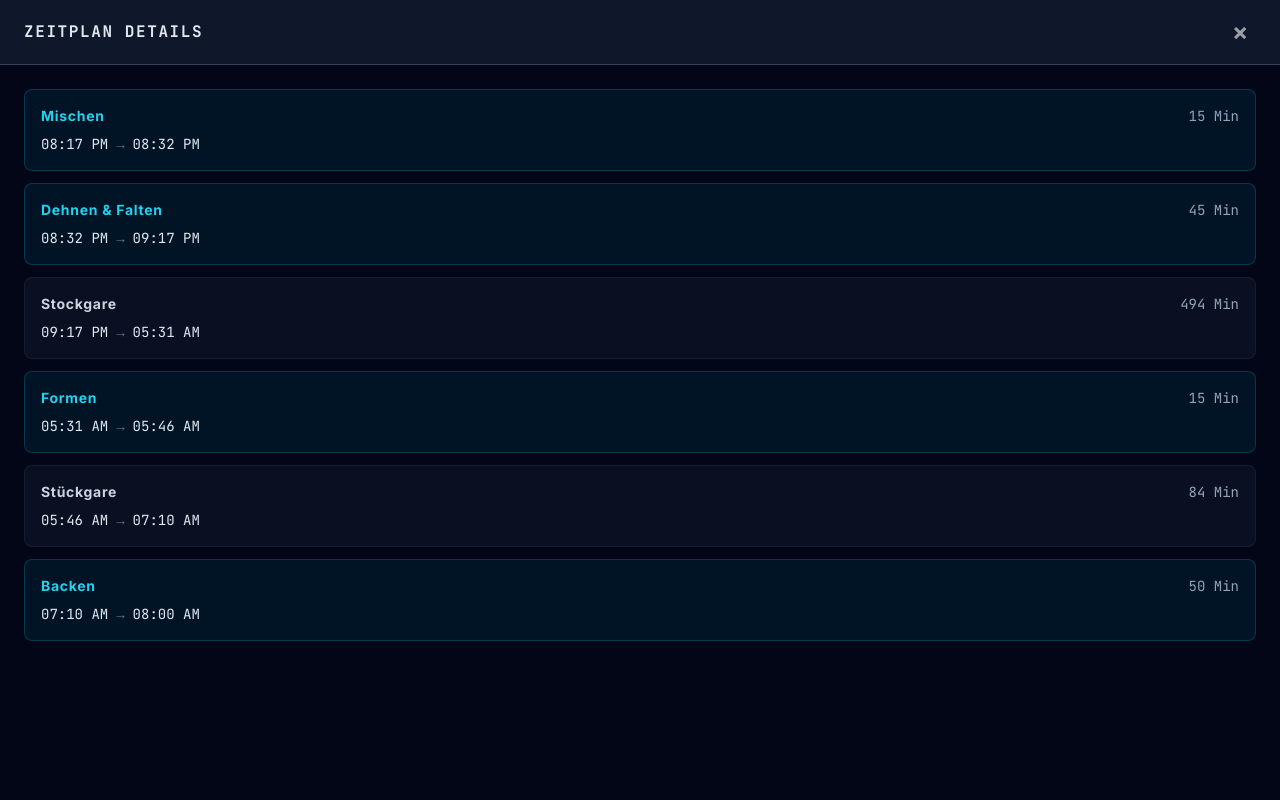
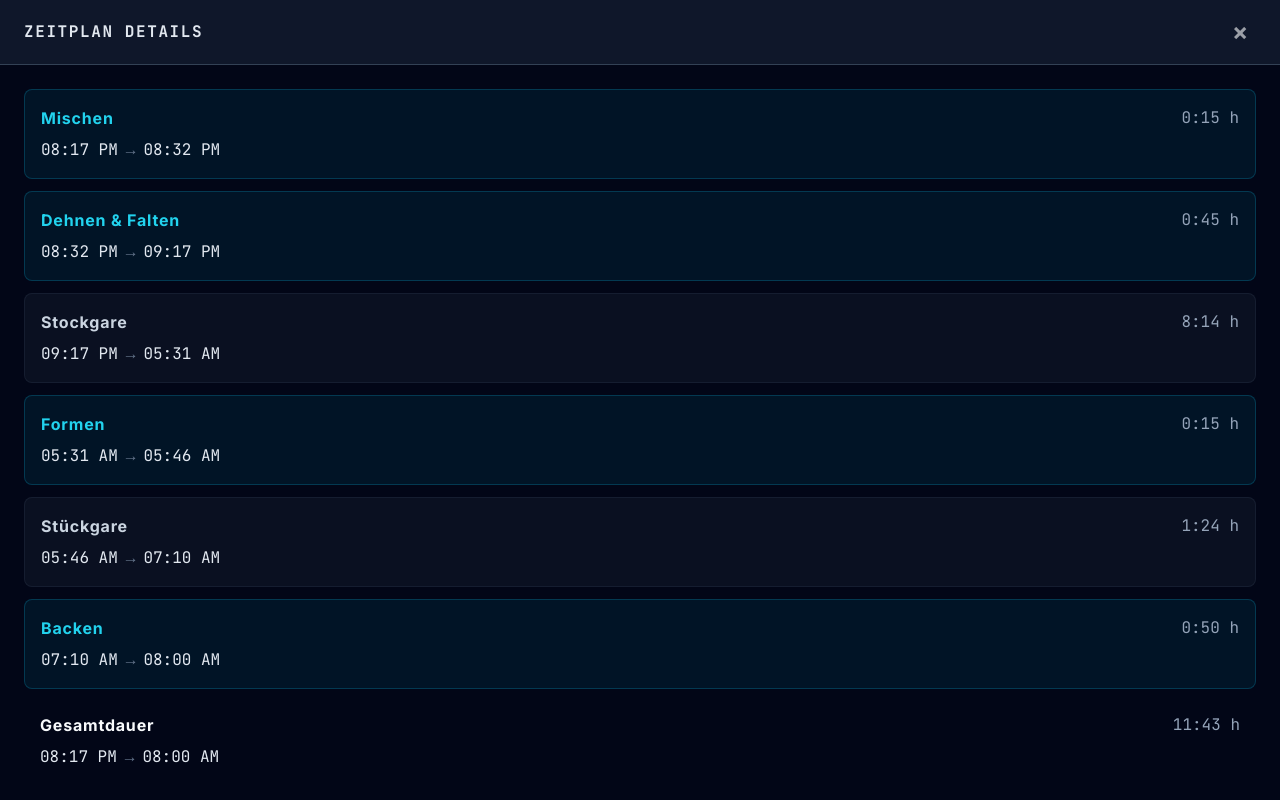
Before and after one commit to kaiblan/feierabendbaecker-aistudio, a React (Vite) app: page / in a window 1280 px wide. Both pictures are taken after a click on the element "Mischen". Built offline with nearby package versions, Linux system fonts and the light colour scheme.

Commit message:
font sizes etc

```diff
--- a/components/ActiveTab.tsx
+++ b/components/ActiveTab.tsx
@@ -84,8 +84,8 @@ const ActiveTab: React.FC<ActiveTabProps> = ({
       <div className="grid grid-cols-1 md:grid-cols-3 gap-6">
         <Card variant="highlight" className="md:col-span-2 p-8 flex flex-col justify-center items-center text-center relative overflow-hidden">
           <div className={`absolute top-0 left-0 w-full h-1 ${session.stages[session.activeStageIndex]?.isActive ? 'bg-cyan-500' : 'bg-slate-700'}`} />
-          <Headline color="text-accent" className="mb-2">
-            {session.stages[session.activeStageIndex]?.isActive ? t('activeWorkPhase') : t('passiveFermentation')}
+          <Headline className="mb-2">
+            {t('workingStep')}
           </Headline>
           <h2 className="text-4xl font-medium mb-6 tracking-tight">{session.stages[session.activeStageIndex]?.label}</h2>
           <div className="text-7xl mono font-bold text-white tracking-tighter mb-4 tabular-nums">
--- a/components/PlanningTimeline.tsx
+++ b/components/PlanningTimeline.tsx
@@ -5,6 +5,7 @@ import React, { useEffect, useMemo, useState, useRef } from 'react';
 import { createPortal } from 'react-dom';
 import { ScheduleStep } from '../hooks/useBakeSchedule';
 import { formatDateAsTime } from '../utils/timeUtils';
+import { formatMinutesDisplay } from '../utils/coldFermentationUtils';
 import { useLanguage } from './LanguageContext';
 import Headline from './Headline';
 import { Button } from './Button';
@@ -187,24 +188,37 @@ export const PlanningTimeline: React.FC<PlanningTimelineProps> = ({
           {isPopupOpen && createPortal(
             <div className="fixed inset-0 bg-slate-950 z-50 flex flex-col">
               <div className="flex-1 overflow-auto">
-                <div className="sticky top-0 bg-slate-900 border-b border-slate-700 px-6 py-4 flex items-center justify-between">
-                  <Headline color="text-slate-200">{t('scheduleDetails')}</Headline>
-                  <Button onClick={() => setIsPopupOpen(false)} variant="ghost" size="sm" className="text-2xl leading-none w-8 h-8 p-0">×</Button>
+                <div className="sticky top-0 bg-slate-900 border-b border-slate-700 px-6 py-4">
+                  <div className="flex items-center justify-between">
+                    <Headline color="text-slate-200">{t('scheduleDetails')}</Headline>
+                    <Button onClick={() => setIsPopupOpen(false)} variant="ghost" size="sm" className="text-2xl leading-none w-8 h-8 p-0">×</Button>
+                  </div>
                 </div>
                 <div className="p-6 space-y-3">
                   {scheduleWithTimes.map((step) => (
                     <div key={step.type} className={`p-4 rounded-lg border ${step.active ? 'bg-cyan-600/10 border-cyan-600/30' : step.cold ? 'bg-blue-900/10 border-blue-900/30' : 'bg-slate-800/30 border-slate-700/30'}`}>
                       <div className="flex items-center justify-between mb-2">
-                        <span className={`font-bold text-sm tracking-wider ${step.active ? 'text-cyan-400' : step.cold ? 'text-blue-400' : 'text-slate-300'}`}>{step.label}</span>
-                        <span className="text-slate-400 text-sm mono">{step.min} {t('minuteUnit')}</span>
+                        <span className={`font-bold text-base tracking-wider ${step.active ? 'text-cyan-400' : step.cold ? 'text-blue-400' : 'text-slate-300'}`}>{step.label}</span>
+                        <span className="text-slate-400 text-base mono">{formatMinutesDisplay(step.min)}</span>
                       </div>
-                      <div className="flex items-center space-x-2 text-sm mono">
+                      <div className="flex items-center space-x-2 text-base mono">
                         <span className="text-slate-200">{step.startStr}</span>
                         <span className="text-slate-500">→</span>
                         <span className="text-slate-200">{step.endStr}</span>
                       </div>
                     </div>
                   ))}
+                </div>
+                <div className={`px-10 rounded-lg border'}`}>
+                  <div className="flex items-center justify-between mb-2">
+                    <span className={`font-bold text-base tracking-wider`}>{t('totalDuration')}</span>
+                    <span className="text-slate-400 text-base mono">{formatMinutesDisplay(totalProcessMins)}</span>
+                  </div>
+                  <div className="flex items-center space-x-2 text-base mono">
+                    <span className="text-slate-200">{scheduleWithTimes[0].startStr}</span>
+                    <span className="text-slate-500">→</span>
+                    <span className="text-slate-200">{scheduleWithTimes[scheduleWithTimes.length - 1].endStr}</span>
+                  </div>
                 </div>
               </div>
             </div>, document.body
--- a/components/PlanningView.tsx
+++ b/components/PlanningView.tsx
@@ -114,7 +114,6 @@ const PlanningView: React.FC<PlanningViewProps> = ({
               <Card variant="default" className="order-1 lg:order-3 lg:col-span-2 w-full p-4 flex flex-col space-y-3">
                 <div className="flex justify-between items-center">
                   <Headline color="text-primary">{t('sessionTiming')}</Headline>
-                  <span className="text-sm font-bold text-accent mono">{formatMinutesDisplay(totalProcessMins)}</span>
                 </div>
                 <p className="text-muted text-sm whitespace-pre-wrap">{t('planYourBake')}</p>
 
--- a/constants.tsx
+++ b/constants.tsx
@@ -92,8 +92,7 @@ export const TRANSLATIONS: Record<Language, Record<string, string>> = {
     nextAt: 'Next at',
     sessionComplete: 'Baking session complete!',
     // Active Tab
-    activeWorkPhase: 'Active Work Phase',
-    passiveFermentation: 'Passive Fermentation',
+    workingStep: 'Step',
     upcoming: 'Upcoming',
     sessionEnd: 'Session End',
     completeAndAdvance: 'Complete & Advance',
@@ -176,8 +175,7 @@ export const TRANSLATIONS: Record<Language, Record<string, string>> = {
     nextAt: 'Als Nächstes um',
     sessionComplete: 'Backvorgang abgeschlossen!',
     // Active Tab
-    activeWorkPhase: 'Aktive Arbeitsphase',
-    passiveFermentation: 'Passive Gärung',
+    workingStep: 'Arbeitsschritt',
     upcoming: 'Als Nächstes',
     sessionEnd: 'Sitzung Ende',
     completeAndAdvance: 'Abschließen & Weiter',
```
Also changed, not shown: utils/coldFermentationUtils.ts (+4 -4 lines).
